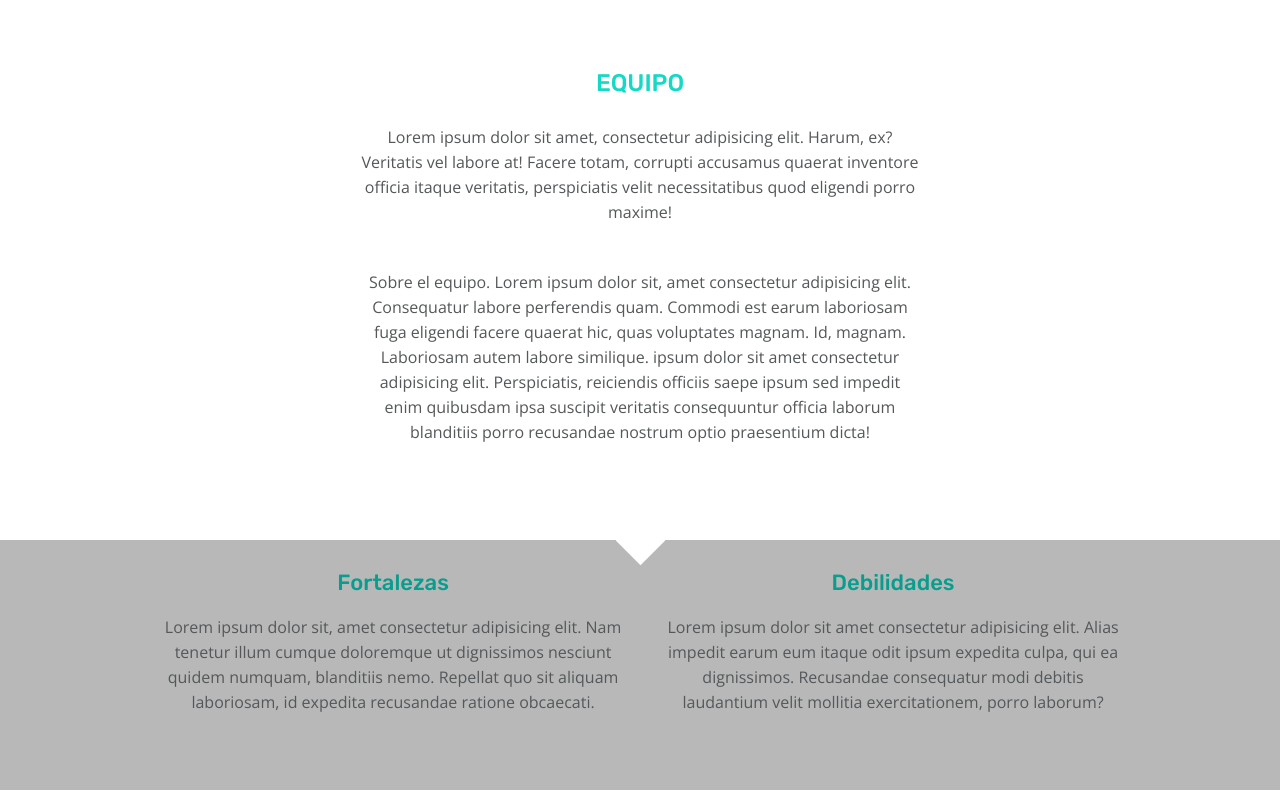
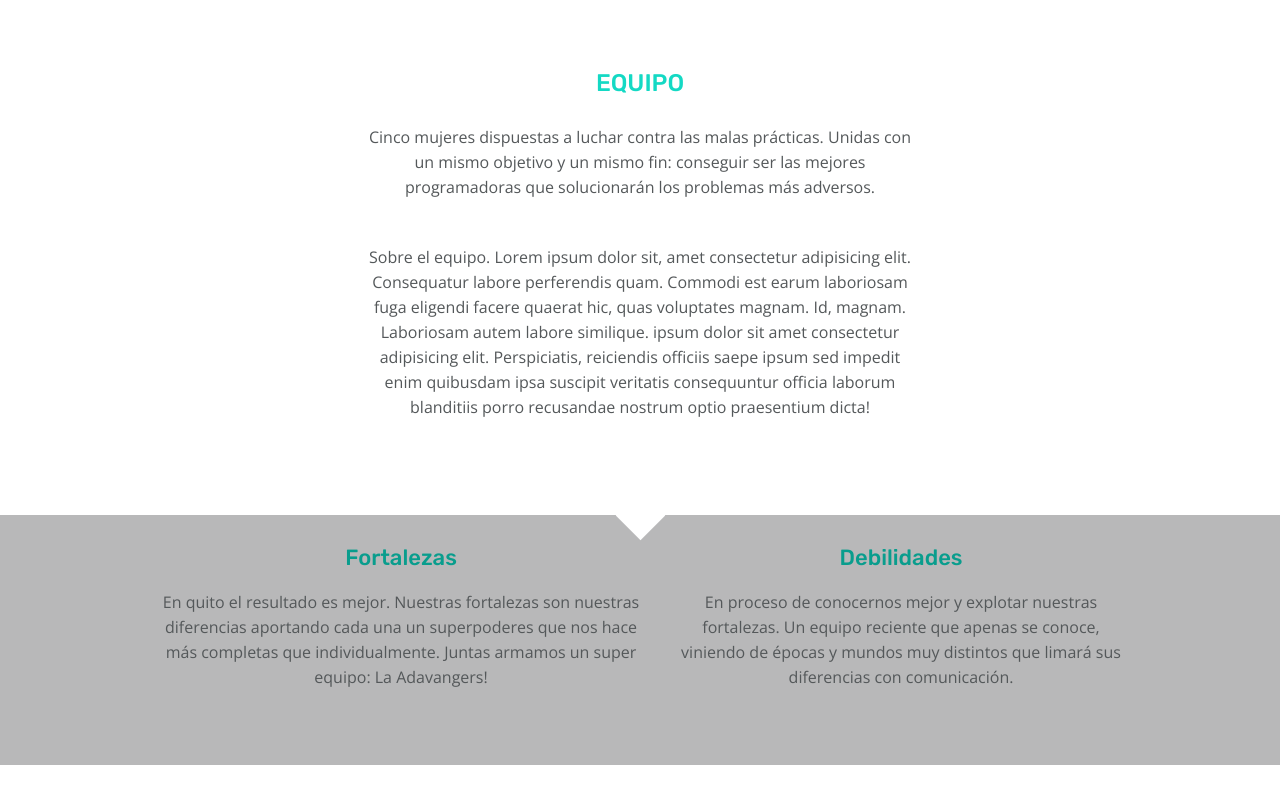
Before and after one commit to Adalab/project-promo-q-module-1-team-2, a plain HTML site: page index.html in a window 1280 px wide. Shown: the part 440-1232 px from the top of the page. Drawn offline with nearby package versions, Linux system fonts and the light colour scheme.

Commit message:
Add Images and text

```diff
--- a/index.html
+++ b/index.html
@@ -34,7 +34,7 @@
       </nav>
     </section>
     <div class="adaimg">
-      <img src="./Images/imagen1.webp" alt="adavengers" class="img2" />
+      <img src="./Images/Fondo1.png" alt="adavengers" class="img2" />
     </div>
 
 
@@ -47,9 +47,9 @@
 
     <section class="equipo-blanco">
       <h2 id="equipo" class="team">Equipo</h2>
-      <p class="parrafo-equipo">Lorem ipsum dolor sit amet, consectetur adipisicing elit. Harum, ex? Veritatis vel
-        labore at! Facere totam, corrupti accusamus quaerat inventore officia itaque veritatis, perspiciatis velit
-        necessitatibus quod eligendi porro maxime!</p>
+      <p class="parrafo-equipo">Cinco mujeres dispuestas a luchar contra las malas prácticas.
+        Unidas con un mismo objetivo y un mismo fin: conseguir ser las mejores programadoras que solucionarán los
+        problemas más adversos.</p>
 
       <p class="parrafo-equipo">
         Sobre el equipo. Lorem ipsum dolor sit, amet consectetur adipisicing
@@ -69,19 +69,17 @@
         <h3 class="titulo-fortalezas">Fortalezas</h3>
 
         <p class="parrafo-fortalezas">
-          Lorem ipsum dolor sit, amet consectetur adipisicing elit. Nam
-          tenetur illum cumque doloremque ut dignissimos nesciunt quidem
-          numquam, blanditiis nemo. Repellat quo sit aliquam laboriosam, id
-          expedita recusandae ratione obcaecati.
+          En quito el resultado es mejor. Nuestras fortalezas son nuestras diferencias aportando cada una un
+          superpoderes que nos hace más completas que individualmente.
+          Juntas armamos un super equipo: La Adavangers!
         </p>
       </article>
       <article class="debilidades">
         <h3 class="titulo-debilidades">Debilidades</h3>
         <p class="parrafo-debilidades">
-          Lorem ipsum dolor sit amet consectetur adipisicing elit. Alias
-          impedit earum eum itaque odit ipsum expedita culpa, qui ea
-          dignissimos. Recusandae consequatur modi debitis laudantium velit
-          mollitia exercitationem, porro laborum?
+          En proceso de conocernos mejor y explotar nuestras fortalezas.
+          Un equipo reciente que apenas se conoce, viniendo de épocas y mundos muy distintos que limará sus diferencias
+          con comunicación.
         </p>
       </article>
 
```
Also changed, not shown: contacto.html (+6 -18 lines), Images/Cati.png, Images/Delia.png, Images/Fondo1.png (added), Images/Fondo2.png (added), Images/Laura.png, Images/Marta.png, Images/Sara.png.
